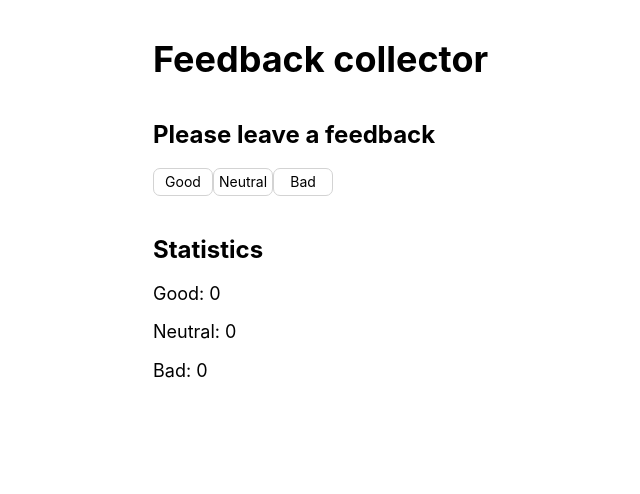
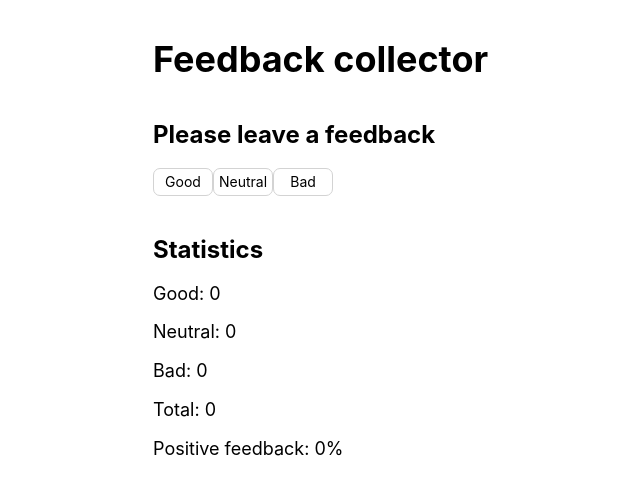
Before and after one commit to biggujo/goit-react-hw-02-feedback, a React (Create React App) app: page / in a window 1280 px wide. Shown: the top 494 px of the page, without its empty margins (128-768 px from the left). Built offline with nearby package versions, Linux system fonts and the light colour scheme.

Commit message:
Add extended statistics

```diff
--- a/src/components/App/App.jsx
+++ b/src/components/App/App.jsx
@@ -17,12 +17,29 @@ export class App extends Component {
     });
   };
 
+  countTotalFeedback = () => {
+    return Object.values(this.state).reduce((acc, val) => acc + val, 0);
+  };
+
+  countPositiveFeedbackPercentage = () => {
+    if (this.state.good === 0) {
+      return `0%`;
+    }
+
+    const percentage = 100 / this.countTotalFeedback() * this.state.good;
+    return `${Math.round(percentage)}%`;
+  };
+
   render() {
     const {
       good,
       neutral,
       bad,
     } = this.state;
+
+    const total = this.countTotalFeedback();
+
+    const positivePercentage = this.countPositiveFeedbackPercentage();
 
     return (<>
       <Wrapper>
@@ -39,6 +56,8 @@ export class App extends Component {
         <Counter value={good}>Good</Counter>
         <Counter value={neutral}>Neutral</Counter>
         <Counter value={bad}>Bad</Counter>
+        <Counter value={total}>Total</Counter>
+        <Counter value={positivePercentage}>Positive feedback</Counter>
       </Wrapper>
 
       <GlobalStyles />
--- a/src/components/Counter/Counter.jsx
+++ b/src/components/Counter/Counter.jsx
@@ -10,6 +10,9 @@ export function Counter({
 }
 
 Counter.propTypes = {
-  value: PropTypes.number.isRequired,
+  value: PropTypes.oneOfType([
+    PropTypes.string,
+    PropTypes.number,
+  ]).isRequired,
   children: PropTypes.string.isRequired,
 };
```
